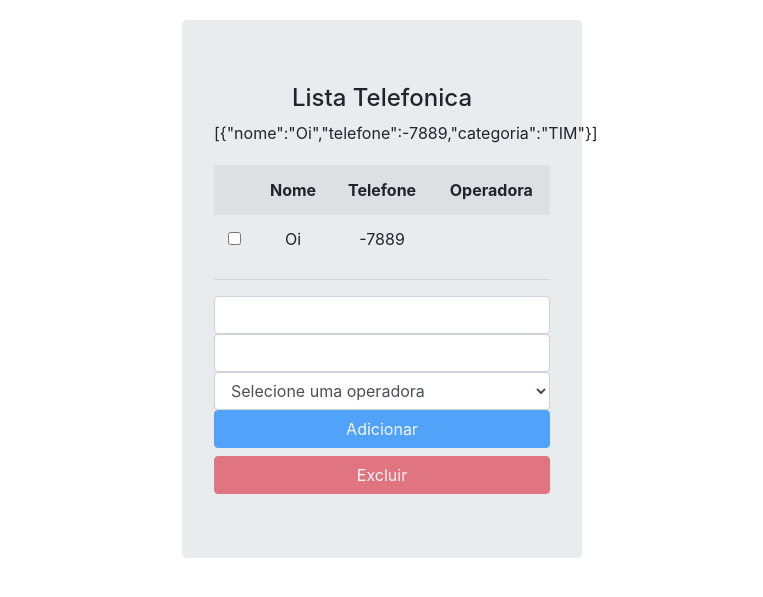
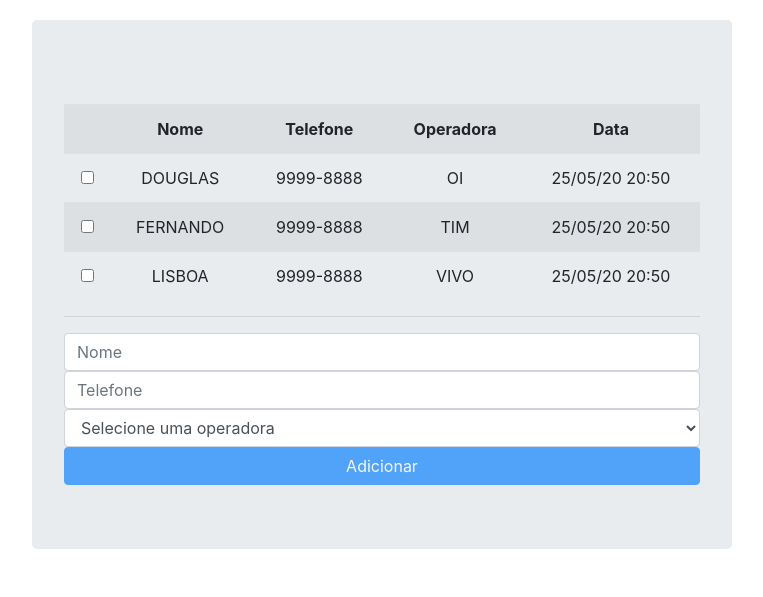
Before and after one commit to lisboaa/praticando-angular-js, a PHP site: page / in a window 1280 px wide. Shown: the top 597 px of the page, without its empty margins (258-1021 px from the left). Run offline with PHP 8.4, Linux system fonts and the light colour scheme; some libraries are stand-ins or nearby versions.

Commit message:
implementado ng-date, ng-pattern com formatação do numero do telefone ()-dddd-dddd

```diff
--- a/index.php
+++ b/index.php
@@ -11,7 +11,7 @@
 
     <style>
         .jumbotron {
-            width: 400px;
+            width: 700px;
             text-align: center;
             margin-top: 20px;
             margin-left: 20px;
@@ -32,14 +32,32 @@
     <script>
         angular.module('listaTelefonica', []);
         angular.module('listaTelefonica').controller('listaTelefonicaCtrl', ($scope) => {
-            $scope.app = "Lista Telefonica";
+            $scope.app = "";
             $scope.contatos = [
-                {nome: 'Oi', telefone: 999-8888, categoria: 'TIM'}
+                {
+                    nome: 'Douglas',
+                    telefone: '9999-8888',
+                    operadora: {nome:"Oi", codigo:14, categoria: "Celular"},
+                    data: new Date()
+                },
+                {
+                    nome: 'Fernando',
+                    telefone: '9999-8888',
+                    operadora: {nome:"tim", codigo:41, categoria: "Celular"},
+                    data: new Date()
+                },
+                {
+                    nome: 'Lisboa',
+                    telefone: '9999-8888',
+                    operadora: {nome:"vivo", codigo:15, categoria: "Celular"},
+                    data: new Date()
+                }
             ];
 
             $scope.adicionarContato = (dadosContato) => {
                 $scope.contatos.push(angular.copy(dadosContato));
                 delete $scope.dadosContato;
+                $scope.contatoForm.$setPristine();
             };
 
             $scope.apagarContatos = (contatos) => {
@@ -68,30 +86,52 @@
 <body ng-controller="listaTelefonicaCtrl">
     <div class="jumbotron">
         <h4 ng-bind='app'></h4>
-        {{contatos}}
+
         <table class="table table-striped">
             <tr>
                 <th></th>
                 <th>Nome</th>
                 <th>Telefone</th>
                 <th>Operadora</th>
+                <th>Data</th>
             </tr>
             <tr ng-class="{selecionado: dadosContato.selecionado}" ng-repeat="dadosContato in contatos">
                 <td><input type="checkbox" ng-model="dadosContato.selecionado"/></td>
-                <td>{{dadosContato.nome}}</td>
+                <td>{{dadosContato.nome | uppercase}}</td>
                 <td>{{dadosContato.telefone}}</td>
-                <td>{{dadosContato.operadora.nome}}</td>
+                <td>{{dadosContato.operadora.nome | uppercase}}</td>
+                <td>{{dadosContato.data | date:'dd/MM/yy HH:mm'}}</td>
             </tr>
         </table>
         <hr/>
-        {{dadosContato}}
-        <input class="form-control" type="text" ng-model="dadosContato.nome"/>
-        <input class="form-control" type="text" ng-model="dadosContato.telefone"/>
-        <select class="form-control" ng-model="dadosContato.operadora" ng-options="operadora.nome group by operadora.categoria for operadora in operadoras">
-            <option value="">Selecione uma operadora</option>
-        </select>
-        <button ng-click="adicionarContato(dadosContato)" ng-disabled="!dadosContato.nome || !dadosContato.telefone" class="btn btn-primary btn-block">Adicionar</button>
-        <button ng-click="apagarContatos(contatos)"  ng-disabled="!isContatoSelecionado(contatos)" class="btn btn-danger btn-block">Excluir</button>
+        <form name="contatoForm">
+            <input class="form-control" type="text" ng-model="dadosContato.nome" name="nome" placeholder="Nome" ng-required="true"/>
+            <input class="form-control" type="text" ng-model="dadosContato.telefone" name="telefone" placeholder="Telefone"
+                   ng-required="true" ng-pattern="/^\([1-9]{2}\)[0-9]{4,5}-[0-9]{4}$/"/>
+            <select class="form-control" ng-model="dadosContato.operadora" ng-options="operadora.nome group by operadora.categoria for operadora in operadoras">
+                <option value="">Selecione uma operadora</option>
+            </select>
+        </form>
+
+
+        <div  ng-show="contatoForm.nome.$error.required && contatoForm.nome.$dirty" class="alert alert-danger">
+                Por favor, preencha o campo nome!
+        </div>
+
+        <div ng-show="contatoForm.nome.$error.minlenght" class="alert alert-danger">
+            O campo nome deve ter no mínimo 10 caracteres.
+        </div>
+
+        <div ng-show="contatoForm.telefone.$error.required && contatoForm.telefone.$dirty" class="alert alert-danger">
+            O campo telefone deve ser informado.
+        </div>
+
+        <div ng-show="contatoForm.telefone.$error.pattern" class="alert alert-danger">
+            O campo telefone deve ter o formato  ( )-DDDD-DDDD
+        </div>
+
+            <button ng-click="adicionarContato(dadosContato)" ng-disabled="!dadosContato.nome || !dadosContato.telefone" class="btn btn-primary btn-block">Adicionar</button>
+            <button ng-click="apagarContatos(contatos)"  ng-show="isContatoSelecionado(contatos)" class="btn btn-danger btn-block">Excluir</button>
     </div>
 </body>
 </html>
```
